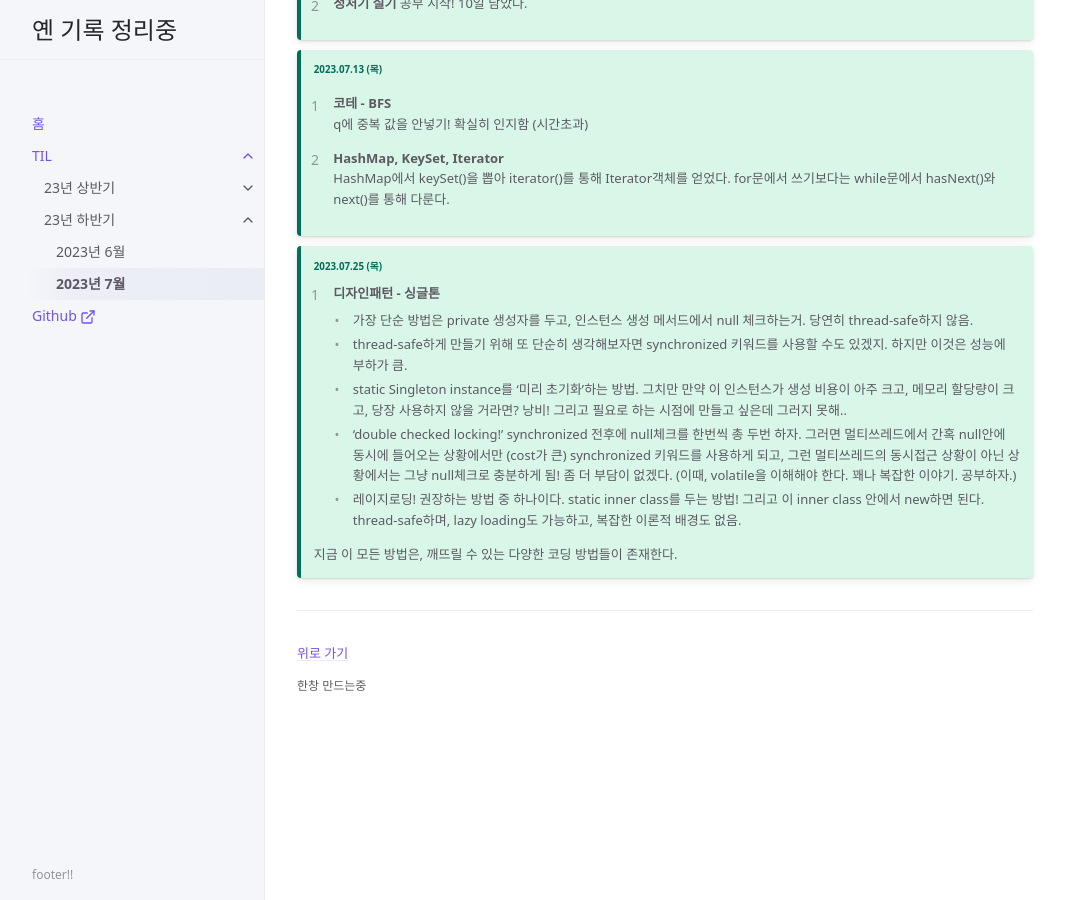
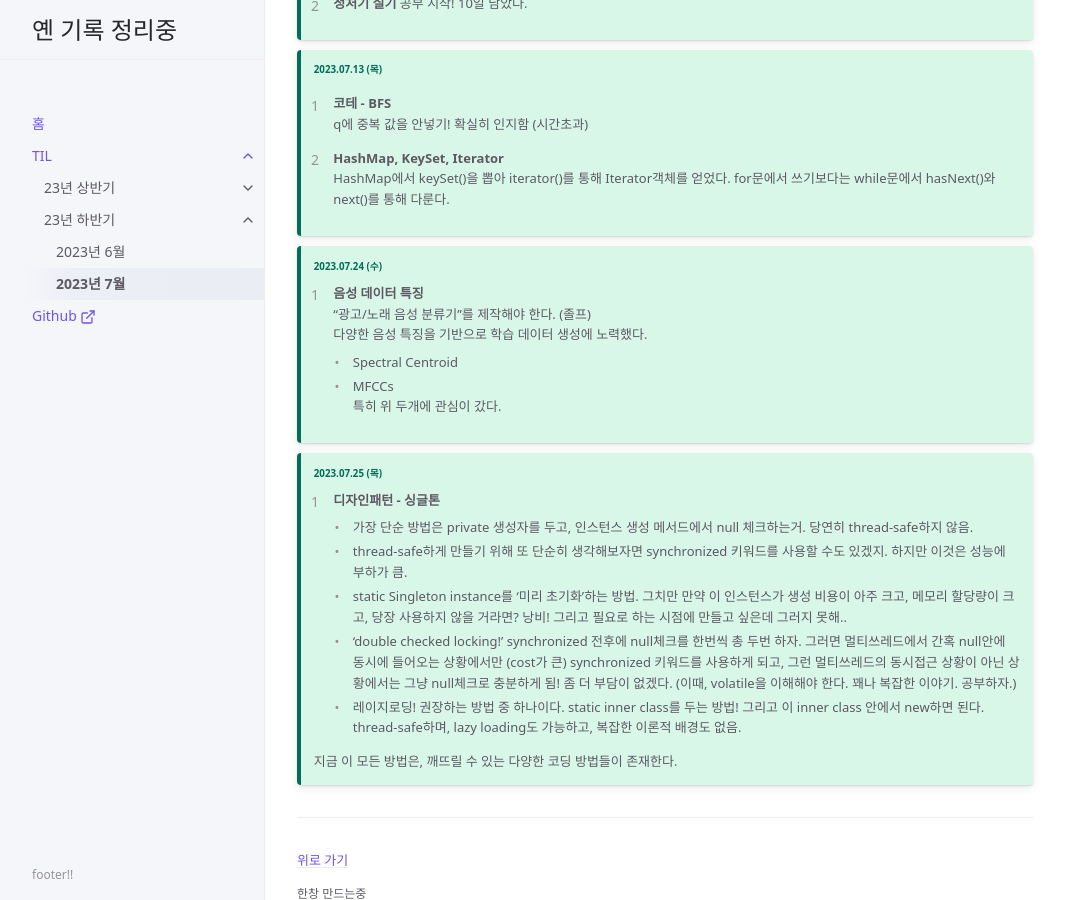
Before and after one commit to yyeennyy/yyeennyy.github.io, a Jekyll site: the page built from docs/TIL/23년 하반기/month07.md, in a window 1280 px wide and 900 px high, scrolled down 614 px. Shown: the whole window, without its empty margins (107-1172 px from the left). Built offline with Jekyll 4.4.1, drawn with Linux system fonts in a browser that asks for light colours.

Commit message:
TIL 0724

```diff
--- a/docs/TIL/23년 하반기/month07.md
+++ b/docs/TIL/23년 하반기/month07.md
@@ -49,6 +49,16 @@ nav_order: 2
 
 
 {: .new-title }
+> 2023.07.24 (수)
+> 1. **음성 데이터 특징**<br>
+> "광고/노래 음성 분류기"를 제작해야 한다. (졸프)<br>
+> 다양한 음성 특징을 기반으로 학습 데이터 생성에 노력했다.<br>
+>   - Spectral Centroid<br>
+>   - MFCCs<br>
+>   특히 위 두개에 관심이 갔다.<br>
+
+
+{: .new-title }
 > 2023.07.25 (목)
 >
 > 1. **디자인패턴 - 싱글톤**<br>
```
